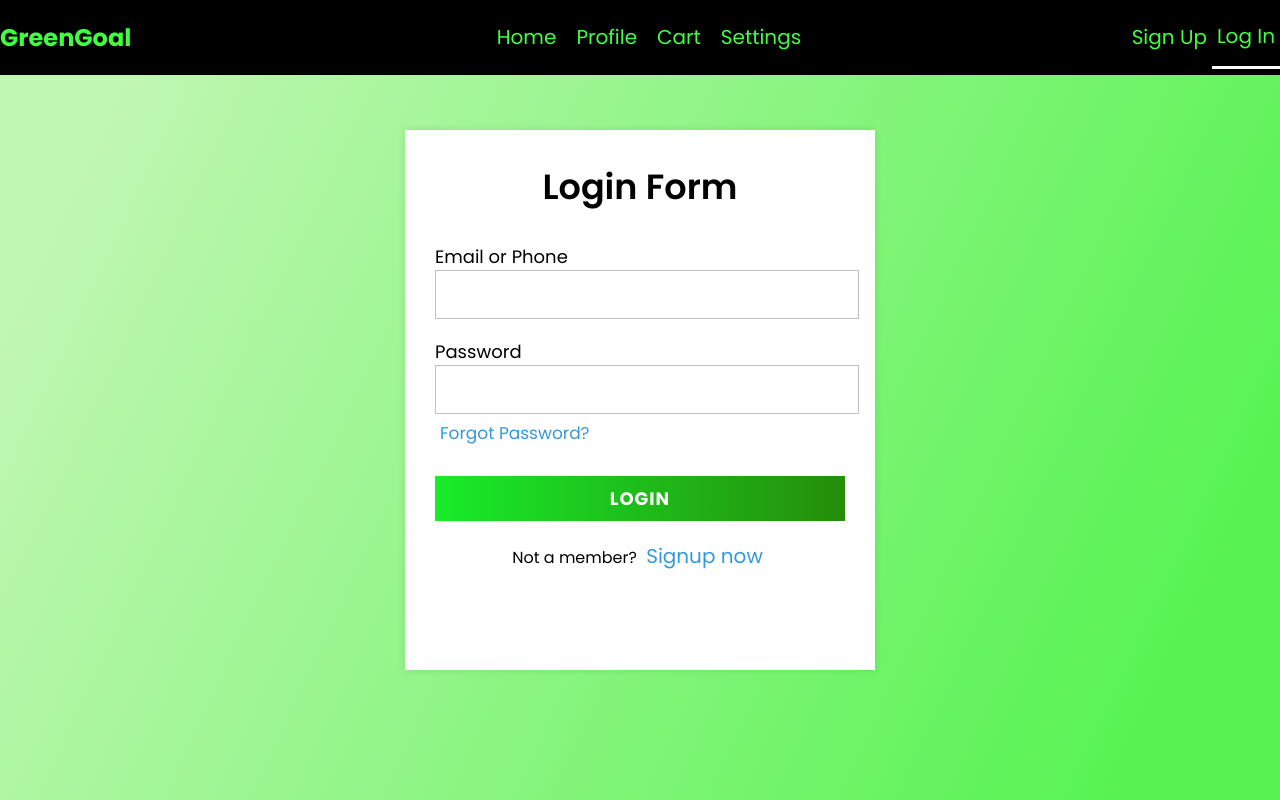
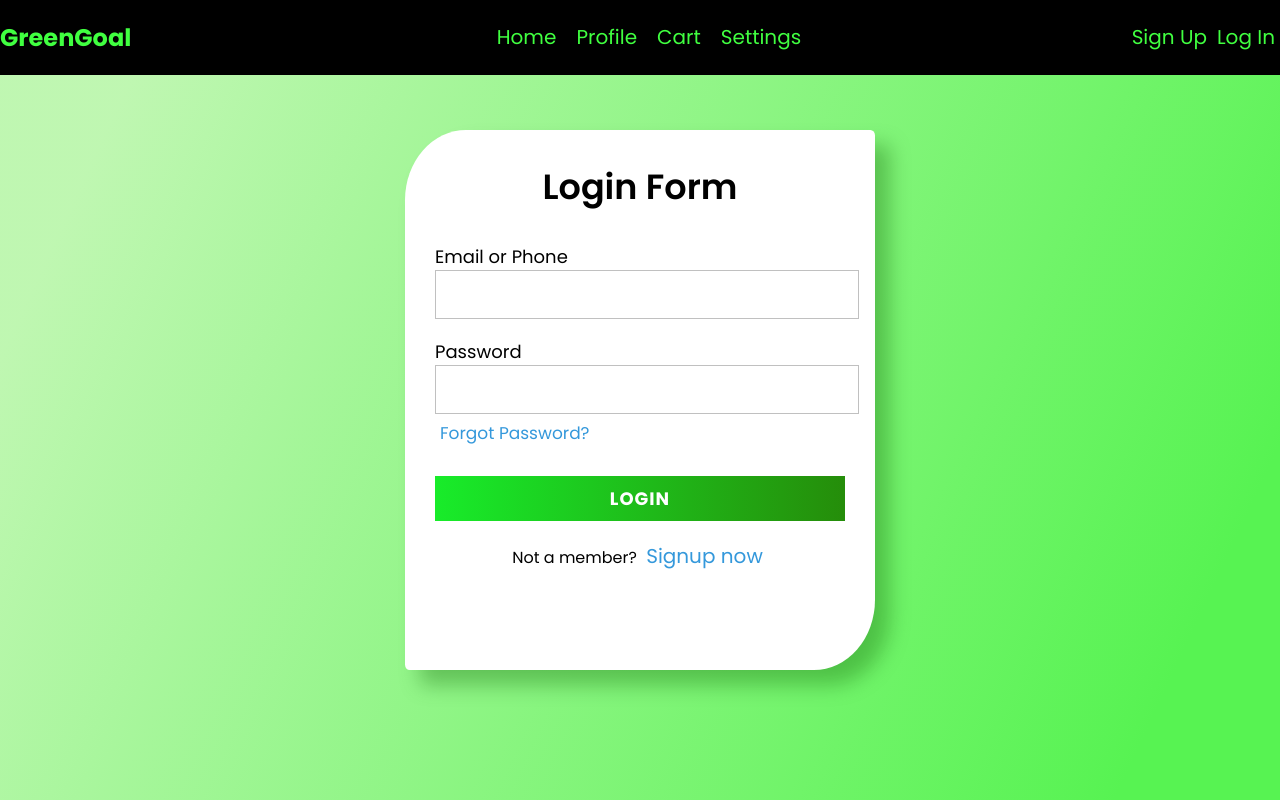
Before and after one commit to ZariProjects/Hack_Tues_GG, a React (Create React App) app in the folder green_goal/: page /log_in in a window 1280 px wide. Built offline with nearby package versions, Linux system fonts and the light colour scheme; a web font is replaced by a local one.

Commit message:
update login border

```diff
--- a/green_goal/public/index.html
+++ b/green_goal/public/index.html
@@ -4,6 +4,7 @@
     <meta charset="utf-8" />
     <link rel="icon" href="%PUBLIC_URL%/favicon.ico" />
     <meta name="viewport" content="width=device-width, initial-scale=1" />
+    <link rel="stylesheet" href="https://cdnjs.cloudflare.com/ajax/libs/font-awesome/4.7.0/css/font-awesome.min.css">
     <meta name="theme-color" content="#000000" />
     <meta
       name="description"
--- a/green_goal/src/components/NavigationBar/NavigationBar.js
+++ b/green_goal/src/components/NavigationBar/NavigationBar.js
@@ -14,9 +14,9 @@ class Navbar extends Component {
                 <li><NavLink to="/cart" activeClassName="active">Cart</NavLink></li>
                 <li><NavLink to="/settings" activeClassName="active">Settings</NavLink></li>
                 </ul>
-                <NavLink to="/sign_up" activeClassName="active">Sign Up</NavLink>
-                <NavLink to="/log_in" activeClassName="active">Log In</NavLink>
 
+                <NavLink class="right" to="/sign_up" activeClassName="active">Sign Up</NavLink>
+                <NavLink class="right" to="/log_in" activeClassName="active">Log In</NavLink>
             </nav>
         )
 
--- a/green_goal/src/containers/Login/Login.css
+++ b/green_goal/src/containers/Login/Login.css
@@ -23,7 +23,8 @@ body{
   width: 410px;
   padding: 30px;
   height: 480px;
-  box-shadow: 0 0 8px rgba(0,0,0,0.1);
+  box-shadow: 15px 15px 20px rgba(11, 98, 3, 0.342);
+  border-radius: 13%  1%  13%   1%;
 }
 
 .container .text{
@@ -87,9 +88,11 @@ form .btn .inner{
   background: -webkit-linear-gradient(right, #a7f3a4, #258d0a, #18ec2a, #0e6103);
   transition: all 0.4s;
 }
+
 form .btn:hover .inner{
   left: 0;
 }
+
 form .btn button{
   height: 100%;
   width: 100%;
--- a/green_goal/src/containers/Login/Login.js
+++ b/green_goal/src/containers/Login/Login.js
@@ -13,11 +13,12 @@ class Login extends Component {
                     <form action="#">
                         <div class="data">
                             <label>Email or Phone</label>
-                            <input type="text" required></input>
+                            <input type="text" required>
+                            </input>
                         </div>
                         <div class="data">
                             <label>Password</label>
-                            <input type="password" required></input>
+                            <input type="password" required ></input>
                             <div class="forgot-pass">
                                 <a class="underline" href="#">Forgot Password?</a>
                             </div>
```
Also changed, not shown: green_goal/src/components/NavigationBar/NavigationBar.css (line endings or trailing spaces).
